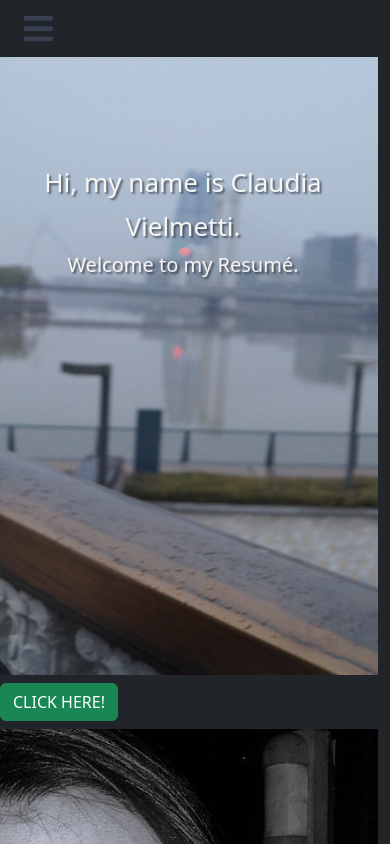
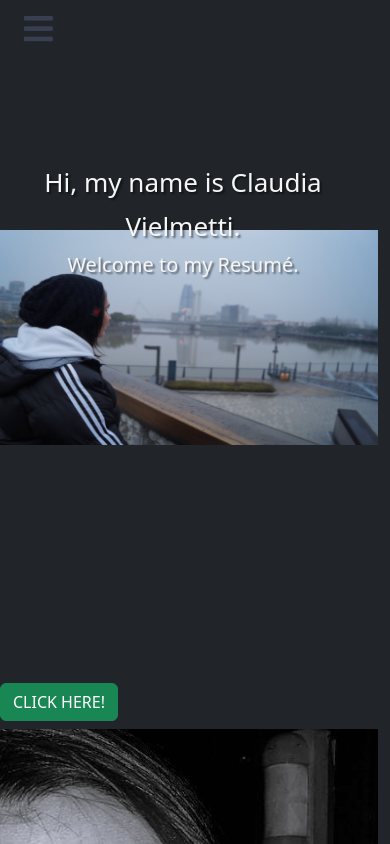
Before and after one commit to ClaudiaVielmetti/ResumeFinal, a plain HTML site: page index.html in a window 390 px wide. Shown: the top 844 px of the page. Drawn offline with nearby package versions, Linux system fonts and the light colour scheme.

Commit message:
responsive image update

```diff
--- a/index.html
+++ b/index.html
@@ -50,7 +50,7 @@
 
    <!--The jumbotron used is fluid as an image needed to be inserted.-->
     </section>
-    <div class="jumbotron jumbotron-fluid">
+    <div class="jumbotron jumbotron-fluid responsive">
       <div class="container-jumbo">
         <h1 class="display-4 center">Hi, my name is
            Claudia Vielmetti.</h1>
--- a/style.css
+++ b/style.css
@@ -12,13 +12,19 @@ body {
 it needed to be the full length of the page*/
 .jumbotron{
     background-image: url("./images/picture\ 1.jpg");
+    background-size:100%;
+    background-position: center;
+    background-repeat: no-repeat;
     height: 80vh;
-    background-size: cover;
-    background-position: center;
-    background-repeat: none;
 
 
 }
+/*media quarries needed for jumbotron picture in mobile view*/
+@media only screen and (max-width: 480px) {
+  .jumbotron {
+  width: 100%;
+  }
+  }
 
 
 /*h1 and h2 is styled before media queriers have been included*/
```
